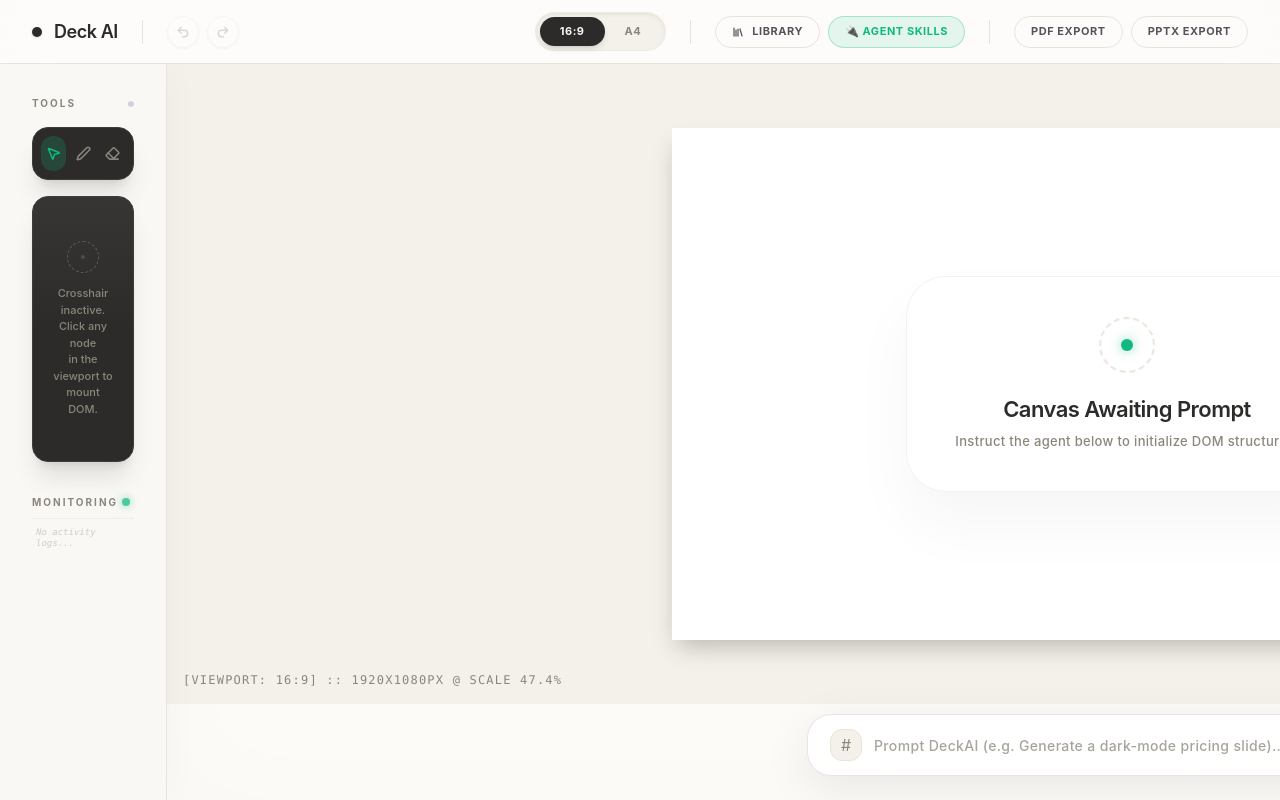
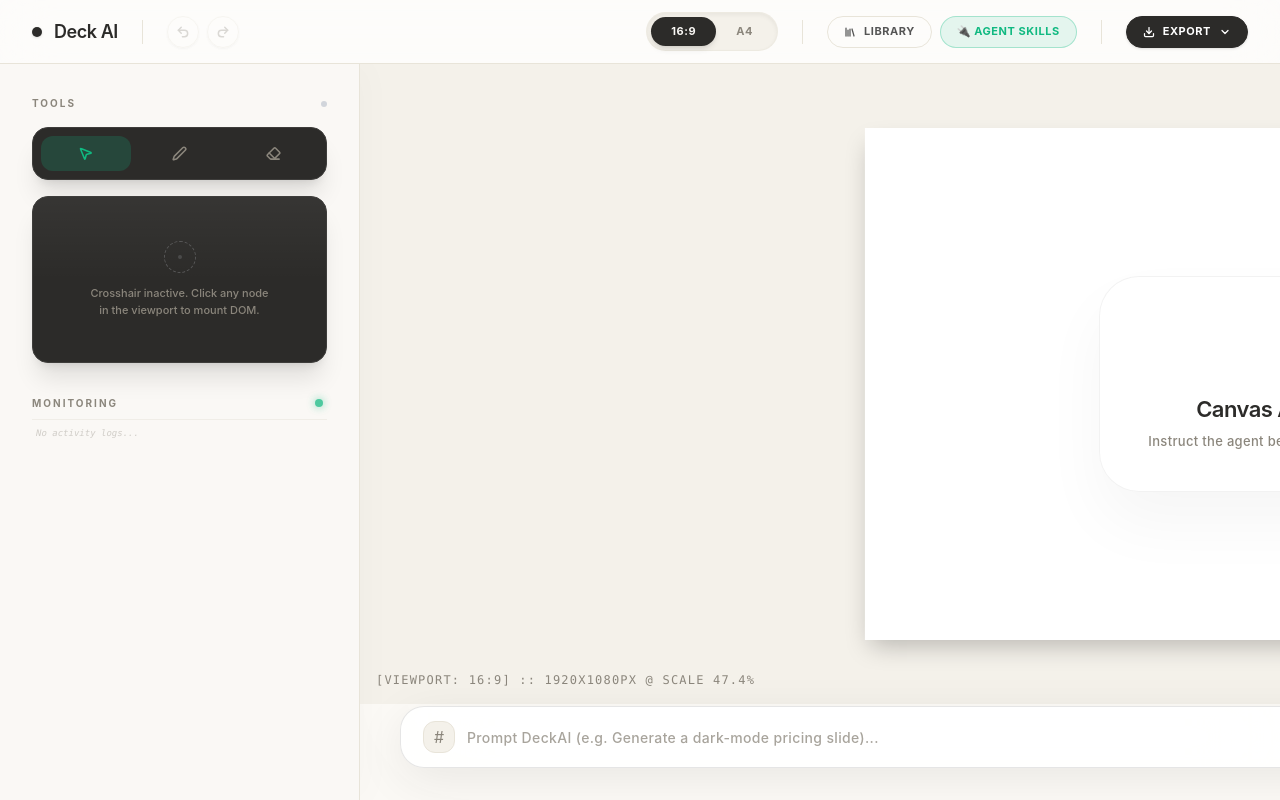
Before and after one commit to Zacxxx/DeckAI, a React (Vite) app in the folder frontend/: page / in a window 1280 px wide. Built offline with nearby package versions, Linux system fonts and the light colour scheme.

Commit message:
style(ui): flatten tools namespace styling, construct dense export dropdown macro, and anchor fixed viewport structural boundaries

```diff
--- a/frontend/src/App.tsx
+++ b/frontend/src/App.tsx
@@ -1,6 +1,6 @@
 import React, { useState, useEffect, useRef } from 'react';
 import { Canvas } from './components/Canvas';
-import { Undo2, Redo2, MousePointer2, Pen, Eraser, Library, X } from 'lucide-react';
+import { Undo2, Redo2, MousePointer2, Pen, Eraser, Library, X, Plug, ChevronDown, Download, FileText, Presentation } from 'lucide-react';
 
 export default function App() {
   const [format, setFormat] = useState<'16:9' | 'A4'>('16:9');
@@ -23,8 +23,9 @@ export default function App() {
   const [attachedDocs, setAttachedDocs] = useState<{ name: string, content: string }[]>([]);
   const fileInputRef = useRef<HTMLInputElement>(null);
 
-  // Agent Skill Menu State
+  // Menu States
   const [isAgentMenuOpen, setIsAgentMenuOpen] = useState(false);
+  const [isExportMenuOpen, setIsExportMenuOpen] = useState(false);
   const [installedAgents, setInstalledAgents] = useState<Record<string, boolean>>({
     'Codex': false, 'Kiro': false, 'Claude Code': false, 'Gemini': false, 'Opencode': false
   });
@@ -278,13 +279,42 @@ export default function App() {
 
           <div className="h-6 w-px bg-[#e8e4d9]" />
 
-          <div className="flex gap-2">
-            <button onClick={() => handleExport('pdf')} className="group flex items-center gap-2 px-4 py-1.5 rounded-full border border-[#e8e4d9] text-[11px] uppercase tracking-wider font-bold text-[#555] hover:bg-[#e8e4d9] hover:text-[#2c2b29] transition-all duration-300 h-8">
-              PDF Export
+          <div className="relative">
+            <button
+              onClick={() => setIsExportMenuOpen(!isExportMenuOpen)}
+              className="group flex items-center gap-2 px-4 py-1.5 rounded-full bg-[#2c2b29] border border-[#2c2b29] text-[11px] uppercase tracking-wider font-bold text-white hover:bg-black transition-all duration-300 h-8 shadow-sm"
+            >
+              <Download size={12} strokeWidth={2.5} /> Export <ChevronDown size={12} strokeWidth={2.5} className={`transition-transform duration-300 ${isExportMenuOpen ? 'rotate-180' : ''}`} />
             </button>
-            <button onClick={() => handleExport('pptx')} className="group flex items-center gap-2 px-4 py-1.5 rounded-full border border-[#e8e4d9] text-[11px] uppercase tracking-wider font-bold text-[#555] hover:bg-[#e8e4d9] hover:text-[#2c2b29] transition-all duration-300 h-8">
-              PPTX Export
-            </button>
+
+            {isExportMenuOpen && (
+              <div className="absolute top-full mt-3 right-0 w-56 bg-white/95 backdrop-blur-xl border border-black/10 shadow-[0_16px_48px_rgba(0,0,0,0.12)] rounded-2xl p-2 z-50 flex flex-col gap-1">
+                <div className="px-3 pt-2 pb-1">
+                  <span className="text-[10px] font-bold text-[#8b867c] tracking-widest uppercase">Export Options</span>
+                </div>
+                <button onClick={() => { handleExport('pdf'); setIsExportMenuOpen(false); }} className="flex items-center gap-3 px-3 py-2.5 rounded-xl hover:bg-[#f4f1ea] transition-all text-left text-[#2c2b29] group">
+                  <FileText size={14} className="text-[#10b981]" />
+                  <div className="flex flex-col">
+                    <span className="text-[12px] font-bold">PDF Document</span>
+                    <span className="text-[9px] text-[#8b867c] font-medium font-mono uppercase tracking-widest">High Fidelity</span>
+                  </div>
+                </button>
+                <button onClick={() => { handleExport('pptx'); setIsExportMenuOpen(false); }} className="flex items-center gap-3 px-3 py-2.5 rounded-xl hover:bg-[#f4f1ea] transition-all text-left text-[#2c2b29] group">
+                  <Presentation size={14} className="text-[#f59e0b]" />
+                  <div className="flex flex-col">
+                    <span className="text-[12px] font-bold">PowerPoint (PPTX)</span>
+                    <span className="text-[9px] text-[#8b867c] font-medium font-mono uppercase tracking-widest">Editable Nodes</span>
+                  </div>
+                </button>
+                <div className="h-px w-full bg-[#e8e4d9] my-1" />
+                <button disabled className="flex items-center gap-3 px-3 py-2.5 rounded-xl transition-all text-left text-[#a8a49c] opacity-50 cursor-not-allowed">
+                  <div className="flex flex-col">
+                    <span className="text-[12px] font-bold">Current Node Only</span>
+                    <span className="text-[9px] font-medium font-mono uppercase tracking-widest">Coming Soon</span>
+                  </div>
+                </button>
+              </div>
+            )}
           </div>
         </div>
       </header>
@@ -334,7 +364,7 @@ export default function App() {
       <main className="flex-1 relative overflow-hidden flex">
 
         {/* Left Sidebar: AST Nodes & SSE Real-time Logs */}
-        <aside className="w-[360px] border-r border-[#e8e4d9] bg-[#faf8f5] flex flex-col relative z-10 shadow-[8px_0_32px_rgba(0,0,0,0.02)]">
+        <aside className="w-[360px] shrink-0 border-r border-[#e8e4d9] bg-[#faf8f5] flex flex-col relative z-10 shadow-[8px_0_32px_rgba(0,0,0,0.02)]">
 
           <div className="p-8 flex-1 flex flex-col gap-8 overflow-y-auto">
             {/* Active Node Targetting & Tool Palette */}
@@ -444,7 +474,7 @@ export default function App() {
           </div>
 
           {/* Bottom Floating Prompt Interface (Absolute to overlay the canvas void space) */}
-          <div className="absolute bottom-6 left-1/2 -translate-x-1/2 w-full max-w-2xl px-4 z-50">
+          <div className="absolute bottom-8 left-1/2 -translate-x-1/2 w-[calc(100%-80px)] px-0 z-50">
             {attachedDocs.length > 0 && (
               <div className="flex gap-2 mb-2 px-2 overflow-x-auto">
                 {attachedDocs.map((doc, idx) => (
```
